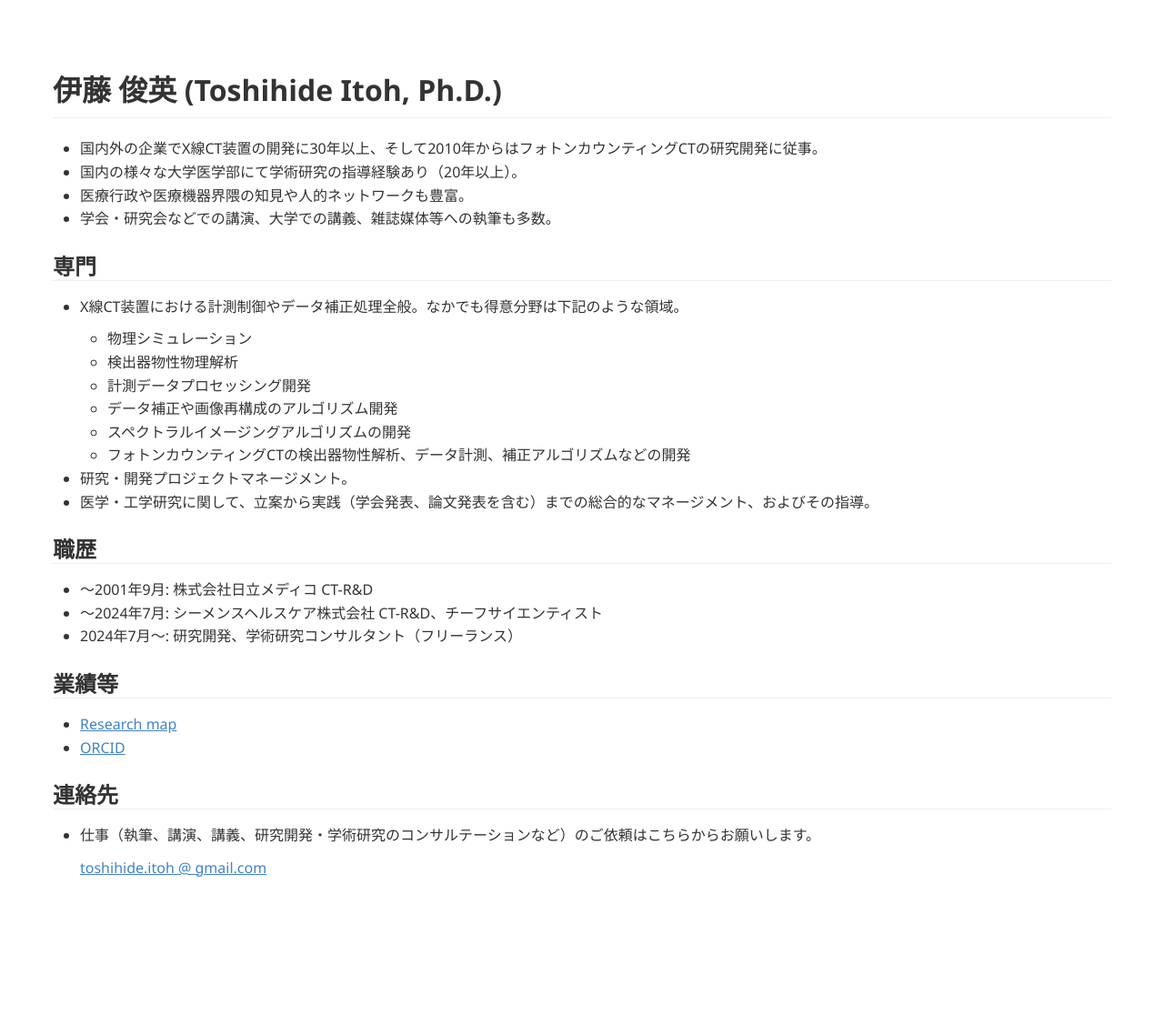
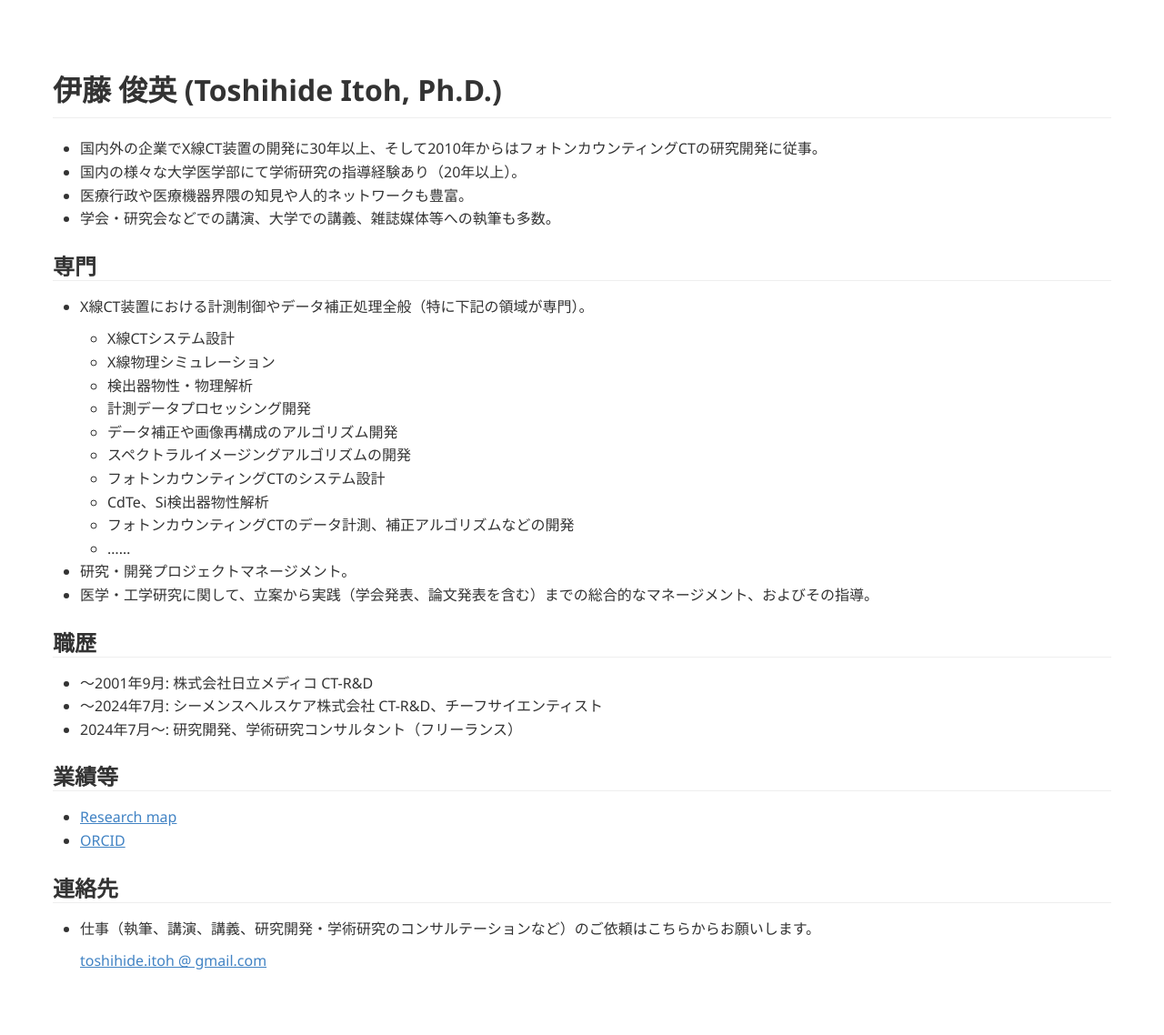
Before and after one commit to tnitoh/tnitoh.github.io, a Jekyll site: the page built from index.md, in a window 1280 px wide. Shown: the whole page at 91% size. Built offline with Jekyll 4.4.1, drawn with Linux system fonts in a browser that asks for light colours; Markdown is read by kramdown in place of the engine named in the settings; before the commit the page ends 1035 px from its top, so only the background shows below that.

Commit message:
Update index.md

```diff
--- a/index.md
+++ b/index.md
@@ -13,14 +13,18 @@ title: Toshihide Itoh's web page
 
 
 ## 専門
-- X線CT装置における計測制御やデータ補正処理全般。なかでも得意分野は下記のような領域。
+- X線CT装置における計測制御やデータ補正処理全般（特に下記の領域が専門）。
 
-  - 物理シミュレーション
-  - 検出器物性物理解析
+  - X線CTシステム設計
+  - X線物理シミュレーション
+  - 検出器物性・物理解析
   - 計測データプロセッシング開発
   - データ補正や画像再構成のアルゴリズム開発
   - スペクトラルイメージングアルゴリズムの開発
-  - フォトンカウンティングCTの検出器物性解析、データ計測、補正アルゴリズムなどの開発
+  - フォトンカウンティングCTのシステム設計
+  - CdTe、Si検出器物性解析
+  - フォトンカウンティングCTのデータ計測、補正アルゴリズムなどの開発
+  - ……
   <br>
 
 - 研究・開発プロジェクトマネージメント。
```
